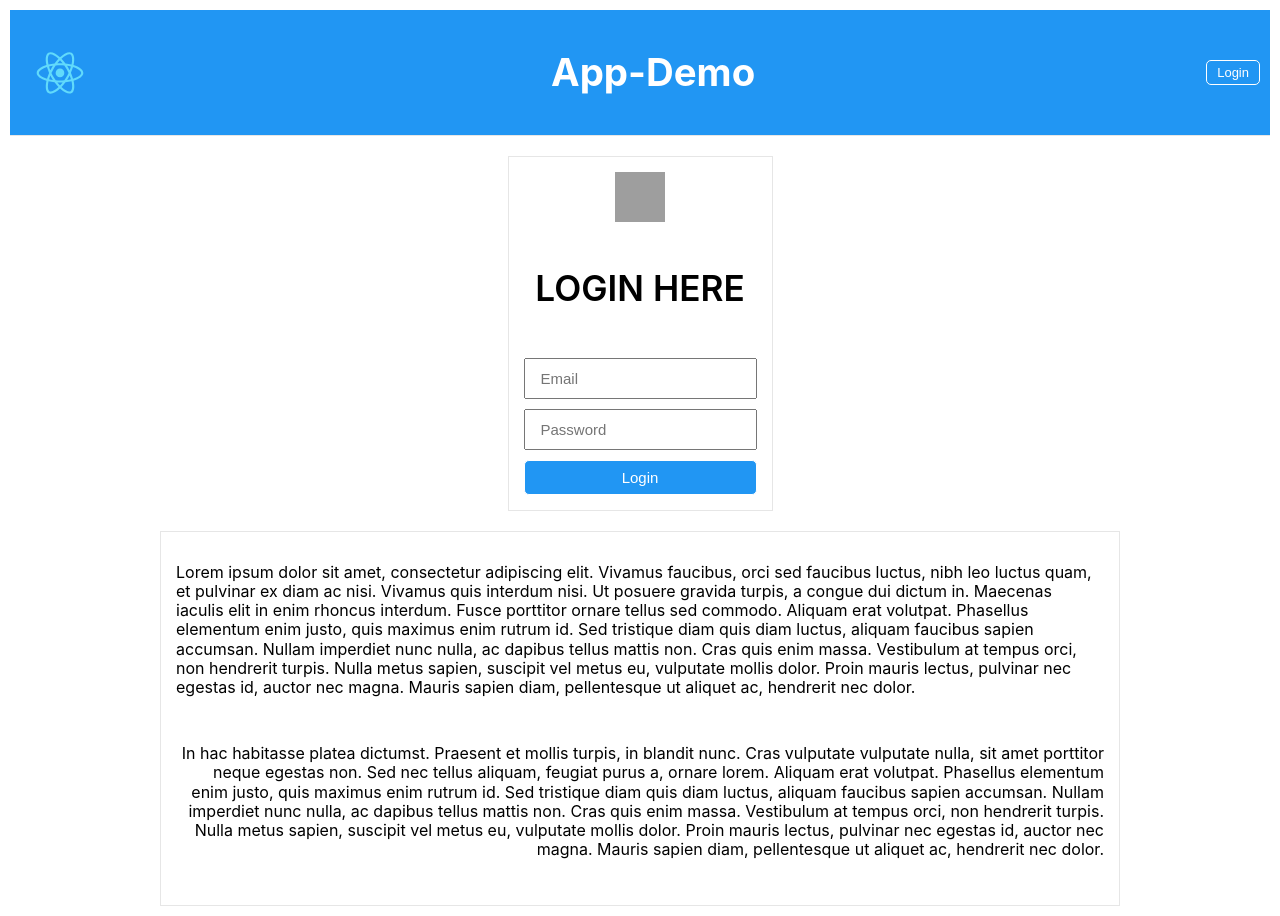
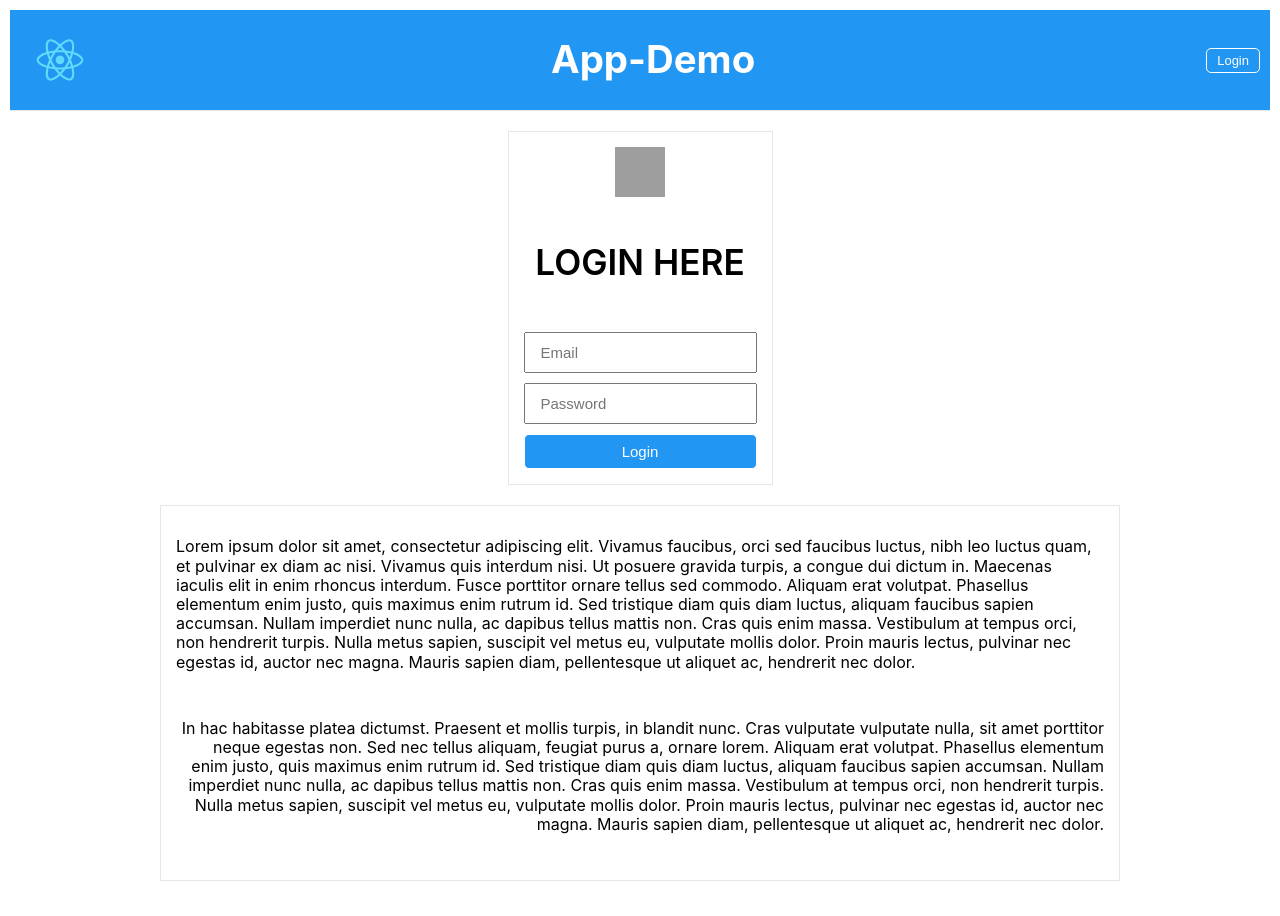
Before and after one commit to hcone5006/stitches-demo, a React (Create React App) app: page / in a window 1280 px wide. After the commit the page ends 891 px from the top, so only its background shows below. Built offline with nearby package versions, Linux system fonts and the light colour scheme; grey boxes are pictures that could not be loaded.

Commit message:
import component styles directly into component rather than global stylesheet

```diff
--- a/src/App.css
+++ b/src/App.css
@@ -2,5 +2,3 @@ h1 {
   font-size: 2.4rem;
   line-height: 2.6rem;
 }
-
-@import "./Components/Navbar/Navbar.css";
--- a/src/Components/Navbar/Navbar.jsx
+++ b/src/Components/Navbar/Navbar.jsx
@@ -1,4 +1,5 @@
 import { styled } from "@stitches/react";
+import "./Navbar.css";
 
 export const StyledNavbar = styled("nav", {
   display: "flex",
```
